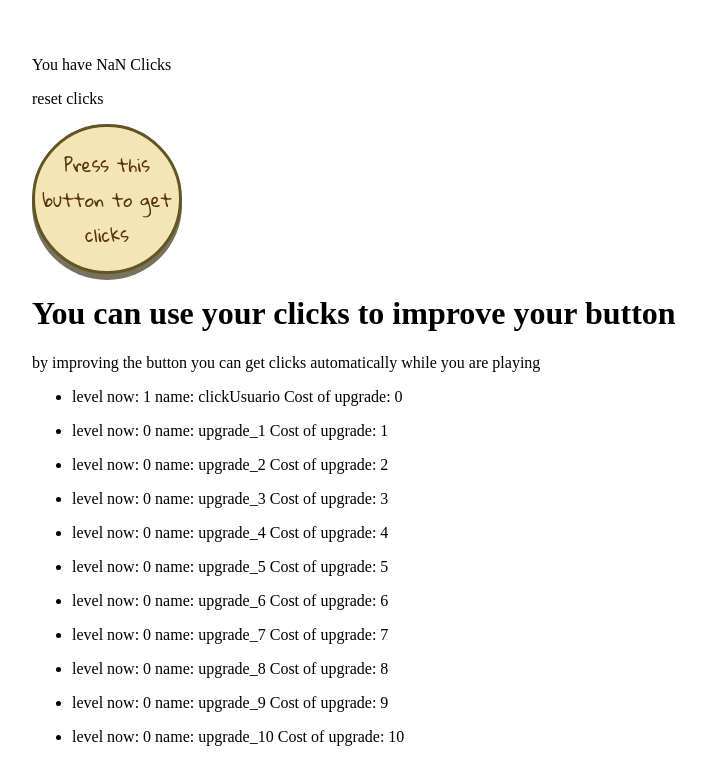
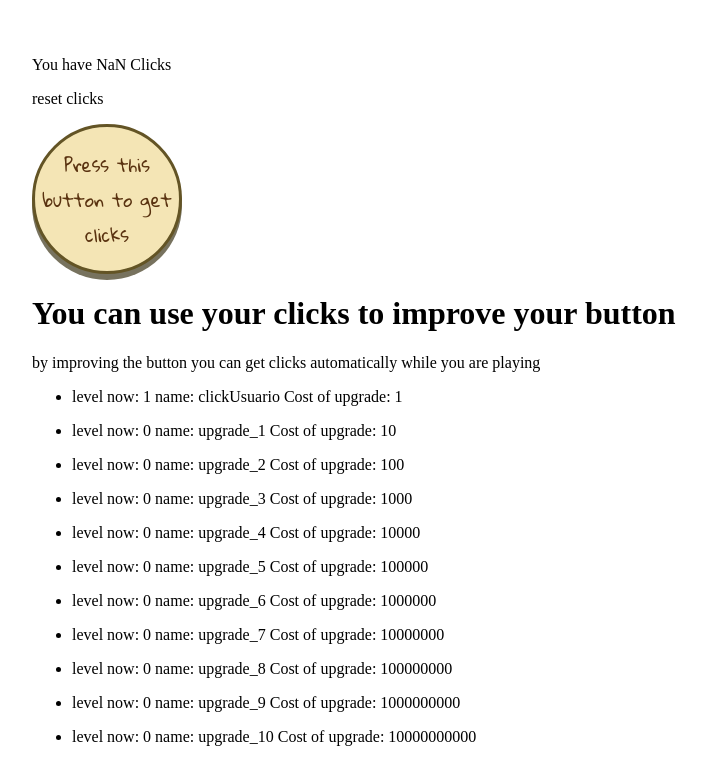
Before and after one commit to Juliogarridovico/idleClicker-VueJS, a Vue app: page / in a window 1280 px wide. Shown: the top 784 px of the page, without its empty margins (8-713 px from the left). Built offline with nearby package versions, Linux system fonts and the light colour scheme.

Commit message:
lo basico finalizado

```diff
--- a/src/views/Game.vue
+++ b/src/views/Game.vue
@@ -10,17 +10,17 @@ export default {
 
       ganaciaSecundo: 0,
       mejoras: [
-        { name: "clickUsuario", level: 1, costeInicial: 0 },
-        { name: "upgrade_1", level: 0, precompra: 0, costeInicial: 1 },
-        { name: "upgrade_2", level: 0, precompra: 0, costeInicial: 2 },
-        { name: "upgrade_3", level: 0, precompra: 0, costeInicial: 3 },
-        { name: "upgrade_4", level: 0, precompra: 0, costeInicial: 4 },
-        { name: "upgrade_5", level: 0, precompra: 0, costeInicial: 5 },
-        { name: "upgrade_6", level: 0, precompra: 0, costeInicial: 6 },
-        { name: "upgrade_7", level: 0, precompra: 0, costeInicial: 7 },
-        { name: "upgrade_8", level: 0, precompra: 0, costeInicial: 8 },
-        { name: "upgrade_9", level: 0, precompra: 0, costeInicial: 9 },
-        { name: "upgrade_10", level: 0, precompra: 0, costeInicial: 10 },
+        { name: "clickUsuario", level: 1, costeInicial: 1 },
+        { name: "upgrade_1", level: 0, precompra: 0, costeInicial: 10 },
+        { name: "upgrade_2", level: 0, precompra: 0, costeInicial: 100 },
+        { name: "upgrade_3", level: 0, precompra: 0, costeInicial: 1000 },
+        { name: "upgrade_4", level: 0, precompra: 0, costeInicial: 10000 },
+        { name: "upgrade_5", level: 0, precompra: 0, costeInicial: 100000 },
+        { name: "upgrade_6", level: 0, precompra: 0, costeInicial: 1000000 },
+        { name: "upgrade_7", level: 0, precompra: 0, costeInicial: 10000000 },
+        { name: "upgrade_8", level: 0, precompra: 0, costeInicial: 100000000 },
+        { name: "upgrade_9", level: 0, precompra: 0, costeInicial: 1000000000 },
+        { name: "upgrade_10", level: 0, precompra: 0, costeInicial: 10000000000 },
       ],
     };
   },
@@ -72,11 +72,7 @@ export default {
       //name: "clickUsuario", level: 1, costeInicial: 1
       // console.log("Test " + this.mejoras[mejora].level);
       let coste;
-      coste =
-        (this.mejoras[mejora].costeInicial / (this.mejoras[mejora].level + 1)) *
-          1.07 +
-        this.mejoras[mejora].costeInicial +
-        (this.mejoras[mejora].level + 1) * 1.07;
+      coste = (this.mejoras[mejora].costeInicial / (this.mejoras[mejora].level + 1)) * 1.07 +this.mejoras[mejora].costeInicial + (this.mejoras[mejora].level + 1) * 1.07;
       return coste;
     },
   },
```
